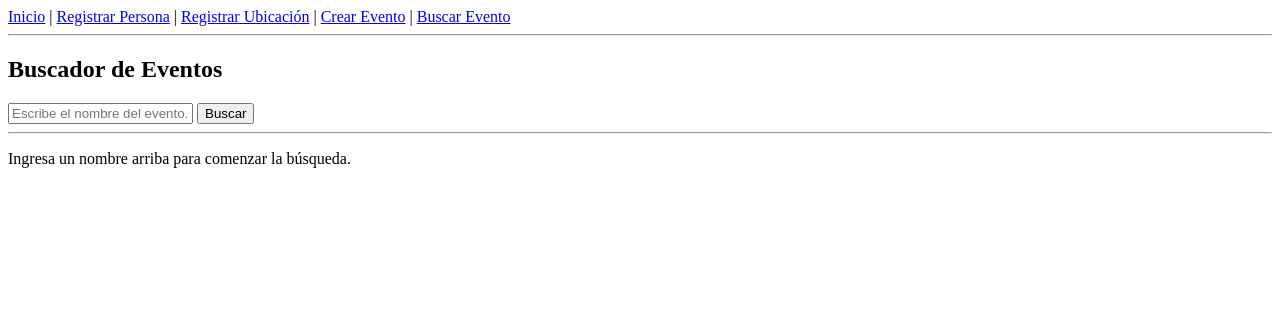
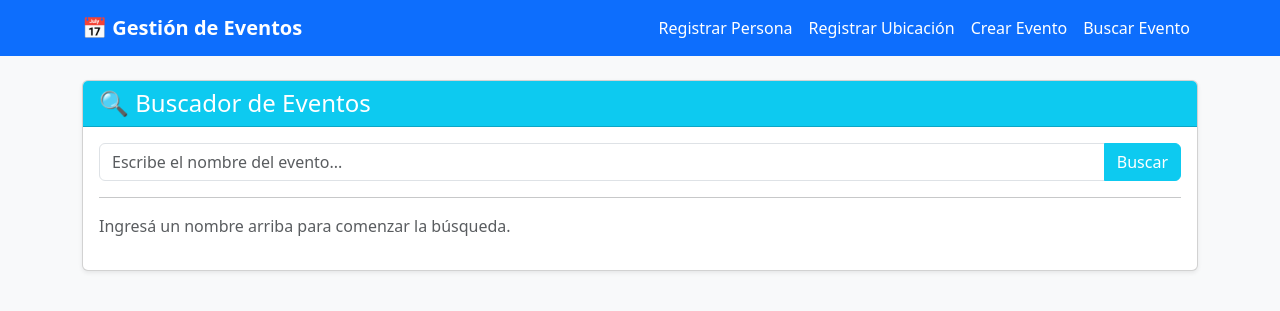
Before and after one commit to javieralbano2020-source/Preentrega, a Django app: page /buscar/ in a window 1280 px wide. Shown: the top 311 px of the page. Run offline with Django 5.2, Linux system fonts and the light colour scheme.

Commit message:
Push con cambios

```diff
--- a/requirements.txt
+++ b/requirements.txt
@@ -1 +1 @@
-Simple y suficiente para un proyecto académico. Cuando alguien clone el repo puede hacer pip install -r requirements.txt y listo.
+django
--- a/templates/base.html
+++ b/templates/base.html
@@ -1,18 +1,30 @@
 <!DOCTYPE html>
 <html lang="es">
 <head>
+    <meta charset="UTF-8">
+    <meta name="viewport" content="width=device-width, initial-scale=1">
     <title>Gestión de Eventos</title>
+    <link href="https://cdn.jsdelivr.net/npm/bootstrap@5.3.0/dist/css/bootstrap.min.css" rel="stylesheet">
 </head>
-<body>
-    <nav>
-        <a href="{% url 'home' %}">Inicio</a> |
-        <a href="{% url 'form_persona' %}">Registrar Persona</a> |
-        <a href="{% url 'form_ubicacion' %}">Registrar Ubicación</a> |
-        <a href="{% url 'form_evento' %}">Crear Evento</a> |
-        <a href="{% url 'buscar_evento' %}">Buscar Evento</a>
+<body class="bg-light">
+
+    <nav class="navbar navbar-expand-lg navbar-dark bg-primary mb-4">
+        <div class="container">
+            <a class="navbar-brand fw-bold" href="{% url 'home' %}">📅 Gestión de Eventos</a>
+            <div class="navbar-nav ms-auto">
+                <a class="nav-link text-white" href="{% url 'form_persona' %}">Registrar Persona</a>
+                <a class="nav-link text-white" href="{% url 'form_ubicacion' %}">Registrar Ubicación</a>
+                <a class="nav-link text-white" href="{% url 'form_evento' %}">Crear Evento</a>
+                <a class="nav-link text-white" href="{% url 'buscar_evento' %}">Buscar Evento</a>
+            </div>
+        </div>
     </nav>
-    <hr>
-    {% block contenido %}
-    {% endblock %}
+
+    <div class="container">
+        {% block contenido %}
+        {% endblock %}
+    </div>
+
+    <script src="https://cdn.jsdelivr.net/npm/bootstrap@5.3.0/dist/js/bootstrap.bundle.min.js"></script>
 </body>
 </html>
--- a/templates/buscar.html
+++ b/templates/buscar.html
@@ -1,29 +1,36 @@
 {% extends "base.html" %}
+{% block contenido %}
 
-{% block contenido %}
-    <section>
-        <h2>Buscador de Eventos</h2>
-
+<div class="card shadow-sm">
+    <div class="card-header bg-info text-white">
+        <h4 class="mb-0">🔍 Buscador de Eventos</h4>
+    </div>
+    <div class="card-body">
         <form action="{% url 'buscar_evento' %}" method="GET">
-            <input type="text" name="q" placeholder="Escribe el nombre del evento..." value="{{ query|default:'' }}">
-            <button type="submit">Buscar</button>
+            <div class="input-group mb-3">
+                <input type="text" name="q" class="form-control" placeholder="Escribe el nombre del evento..." value="{{ query|default:'' }}">
+                <button class="btn btn-info text-white" type="submit">Buscar</button>
+            </div>
         </form>
 
         <hr>
 
         {% if resultados %}
-            <h3>Resultados encontrados para "{{ query }}":</h3>
-            <ul>
+            <h5>Resultados para "<strong>{{ query }}</strong>":</h5>
+            <ul class="list-group mt-3">
                 {% for evento in resultados %}
-                    <li>
-                        <strong>{{ evento.nombre }}</strong> - Fecha: {{ evento.fecha }}
+                    <li class="list-group-item d-flex justify-content-between align-items-center">
+                        <span>{{ evento.nombre }}</span>
+                        <span class="badge bg-secondary">{{ evento.fecha }}</span>
                     </li>
                 {% endfor %}
             </ul>
         {% elif query %}
-            <p style="color: red;">No se encontraron eventos que coincidan con "{{ query }}".</p>
+            <div class="alert alert-warning mt-3">No se encontraron eventos para "{{ query }}".</div>
         {% else %}
-            <p>Ingresa un nombre arriba para comenzar la búsqueda.</p>
+            <p class="text-muted">Ingresá un nombre arriba para comenzar la búsqueda.</p>
         {% endif %}
-    </section>
+    </div>
+</div>
+
 {% endblock %}
```
Also changed, not shown: eventos/models.py (+12 -0 lines), templates/form_evento.html (+16 -6 lines), templates/form_persona.html (+16 -6 lines), templates/form_ubicacion.html (+16 -6 lines), templates/home.html (+21 -2 lines), db.sqlite3, eventos/migrations/0003_alter_evento_options_alter_persona_options_and_more.py (added).
